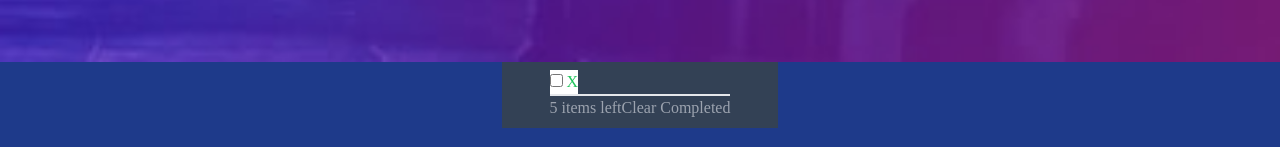
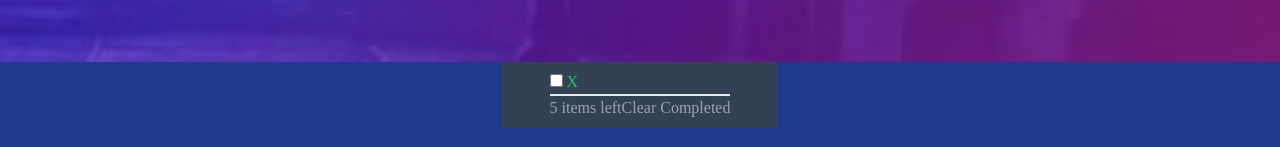
Before and after one commit to michaelsatumba/not-todo-app-nextjs, a Next.js app: page / in a window 1280 px wide. Both pictures are taken after a click on the checkbox 534 px from the left and 106 px from the top of the page. Shown: the part 162-309 px from the top of the page. Built offline with nearby package versions, Linux system fonts and the light colour scheme.

Commit message:
line-through

```diff
--- a/components/Main.js
+++ b/components/Main.js
@@ -5,7 +5,7 @@ import Third from '../components/third';
 function Main() {
 	const [items, setItems] = useState([]);
 	const [notTodo, setNotTodo] = useState('');
-	const [isCross, setCross] = useState(true);
+	const [isCross, setCross] = useState(false);
 
 	// const list = ['Watch TV', 'hello'];
 
@@ -66,7 +66,7 @@ function Main() {
 						{items.map((e, y) => (
 							<li
 								className={`text-green-500 ${
-									isCross ? 'bg-white' : 'bg-red-500'
+									isCross ? 'line-through' : 'null'
 								}`}
 								key={y}
 							>
```
